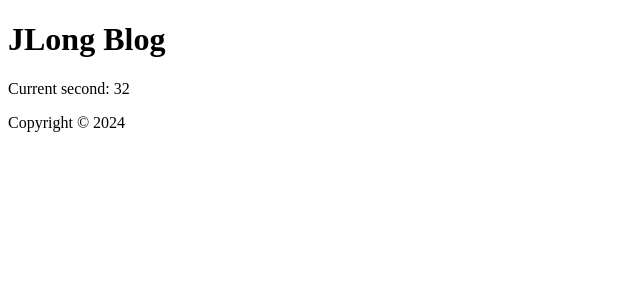
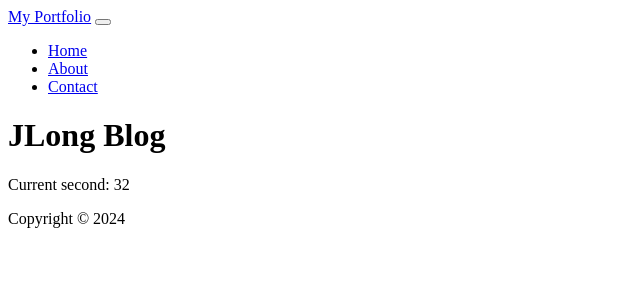
Before and after one commit to TacoWarrior24/Blog, a Node server app: page / in a window 1280 px wide. Shown: the top 300 px of the page, without its empty margins (0-640 px from the left). Run offline with Node 20, Linux system fonts and the light colour scheme.

Commit message:
added about and contact pages

```diff
--- a/index.js
+++ b/index.js
@@ -10,6 +10,14 @@ app.get("/", (req, res) => {
   res.render("index.ejs", data);
 });
 
+app.get("/about", (req, res) => {
+  res.render("about.ejs");
+});
+
+app.get("/contact", (req, res) => {
+  res.render("contact.ejs");
+});
+
 app.listen(port, () => {
   console.log(`Server is running on port ${port}`);
 });
--- /dev/null
+++ b/views/about.ejs
@@ -0,0 +1,5 @@
+<%- include("partials/header.ejs") %>
+
+<h1>About Page</h1>
+
+<%- include("partials/footer.ejs") %>
--- /dev/null
+++ b/views/contact.ejs
@@ -0,0 +1,5 @@
+<%- include("partials/header.ejs") %>
+
+<h1>Contact Page</h1>
+
+<%- include("partials/footer.ejs") %>
--- a/views/partials/header.ejs
+++ b/views/partials/header.ejs
@@ -8,5 +8,34 @@
   <title>JLong Blog</title>
 </head>
 
+<header>
+    <nav class="navbar navbar-expand-custom navbar-mainbg">
+      <a class="navbar-brand navbar-logo" href="#">My Portfolio</a>
+      <button class="navbar-toggler" type="button" aria-controls="navbarSupportedContent" aria-expanded="false"
+        aria-label="Toggle navigation">
+        <i class="fas fa-bars text-white"></i>
+      </button>
+      <div class="collapse navbar-collapse" id="navbarSupportedContent">
+        <ul class="navbar-nav ml-auto">
+          <div class="hori-selector">
+            <div class="left"></div>
+
+          </div>
+
+          <li class="nav-item">
+            <a class="nav-link" href="/"><i class="far fa-copy"></i>Home</a>
+          </li>
+          <li class="nav-item">
+            <a class="nav-link" href="/about"><i class="far fa-clone"></i>About</a>
+          </li>
+          <li class="nav-item">
+            <a class="nav-link" href="/contact"><i class="far fa-calendar-alt"></i>Contact</a>
+          </li>
+
+        </ul>
+      </div>
+    </nav>
+  </header>
+
 <body>
   <main>
```
